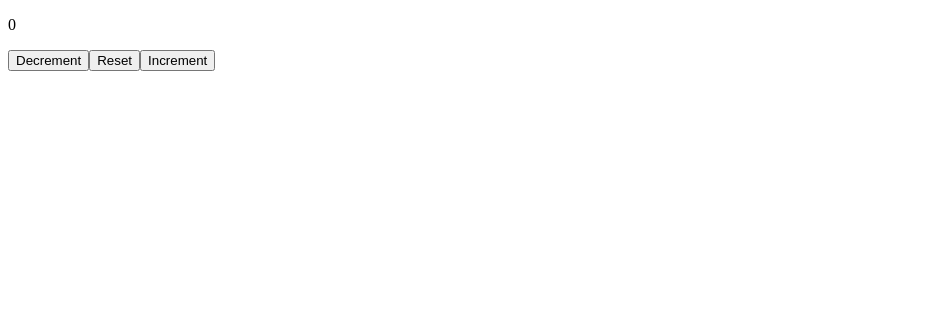
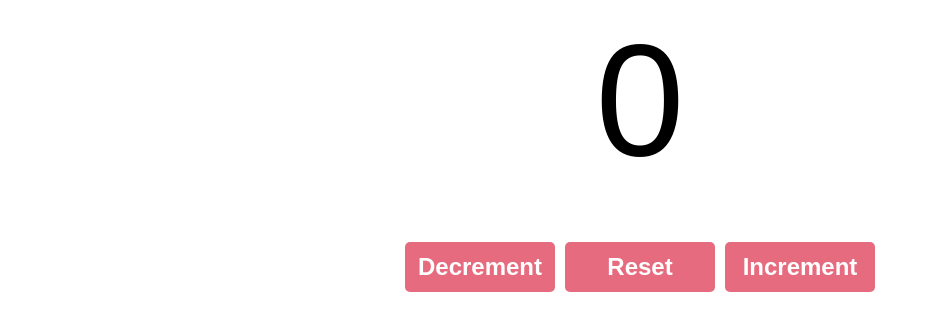
Before and after one commit to marykhodaparast/second_ReactJs, a React (Vite) app in the folder vite-project/: page / in a window 1280 px wide. Shown: the top 330 px of the page, without its empty margins (0-930 px from the left). Built offline with nearby package versions, Linux system fonts and the light colour scheme.

Commit message:
useState hook in react completed

```diff
--- a/vite-project/src/index.css
+++ b/vite-project/src/index.css
@@ -1,25 +1,27 @@
-.list-category {
-    font-size: 2.5em;
-    font-weight: bold;
-    color: darkgrey;
-    margin-bottom: 10px;
+.counter-container {
     text-align: center;
-    border: 3px solid;
-    border-radius: 5px;
-    background-color: aqua;
+    font-family: Arial, sans-serif;
 }
 
-.list-items li {
-    font-size: 2em;
-    list-style: none;
-    color: hsl(0,0%,25%);
-    text-align: center;
-    margin: 0;
-
+.count-display {
+    font-size: 10em;
+    margin-top: 0;
+    margin-bottom: 50px;
 }
 
-.list-items li:hover {
-    color: hsl(0,0%,45%);
+.counter-button {
+    width: 150px;
+    height:50px;
+    font-size:1.5em;
+    font-weight: bold;
+    margin:0px 5px;
+    background-color: rgb(230, 107, 127);
+    color:#fff;
+    border:none;
+    border-radius: 5px;
     cursor: pointer;
+}
 
+.counter-button:hover{
+    background-color: rgb(249, 78, 107);
 }
```
